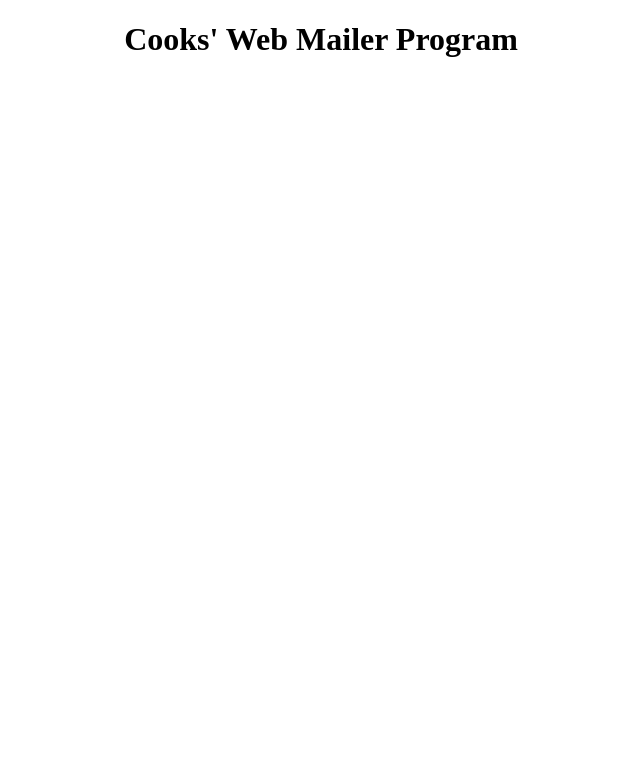
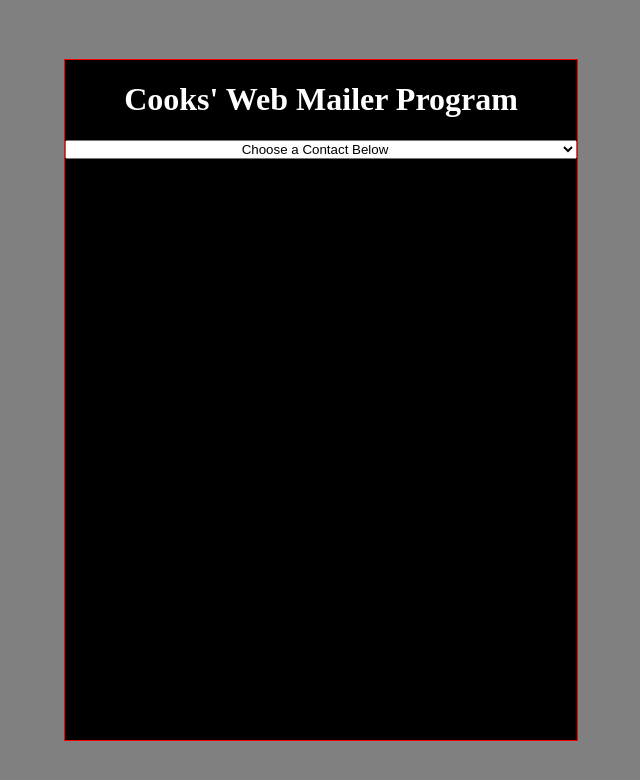
Before and after one commit to JoshCooks/joshcooks.github.io, a plain HTML site: page webdev/mailer/index.html in a window 1280 px wide. Shown: the whole page, without its empty margins (319-959 px from the left). Drawn offline with Linux system fonts and the light colour scheme.

Commit message:
email addresses

```diff
--- a/webdev/mailer/index.html
+++ b/webdev/mailer/index.html
@@ -3,8 +3,22 @@
     <head>
         <title>Mailer</title>
         <meta charset="utf-8">
+        <link rel="stylesheet" href="style.css">
     </head>
     <body>
-        <center><h1>Cooks' Web Mailer Program</h1></center>
+        <div id="holder">
+            <div id="app">
+                 <center><h1>Cooks' Web Mailer Program</h1></center>
+                 <select>
+                     <option>Choose a Contact Below</option>
+                     <option value= "aabdulmakik@pit.edu">Abbas Abdulmalik</option>
+                      <option value= "16Cooks6135@pit.edu">Joshua Cooks</option>
+                       <option value= "16Kurup8048@pit.edu">Anjana Kurup</option>
+                        <option value= "15Kupa8824@pit.edu">Shpetim Kupa</option>
+                 </select>
+            </div>
+
+        </div>
+
     </body>
 </html>
--- /dev/null
+++ b/webdev/mailer/style.css
@@ -0,0 +1,37 @@
+#holder{
+    position: fixed;
+    margin: auto;
+    top: 0;
+    bottom: 0;
+    left: 0;
+    right: 0;
+    overflow: hidden;
+
+    background: gray;
+    color: white;
+
+    user-select: none;
+    -moz-user-select: -moz-none;
+
+}
+
+#app{
+    height: 85%;
+    width: 40%;
+    border: 1px solid red;
+    background: black;
+
+    /* center the app window */
+     position: absolute;
+    margin: auto;
+    top: 0;
+    bottom: 0;
+    left: 0;
+    right: 0;
+    overflow: hidden;
+}
+
+select{
+    width: 100%;
+    text-align: center;
+}
```
